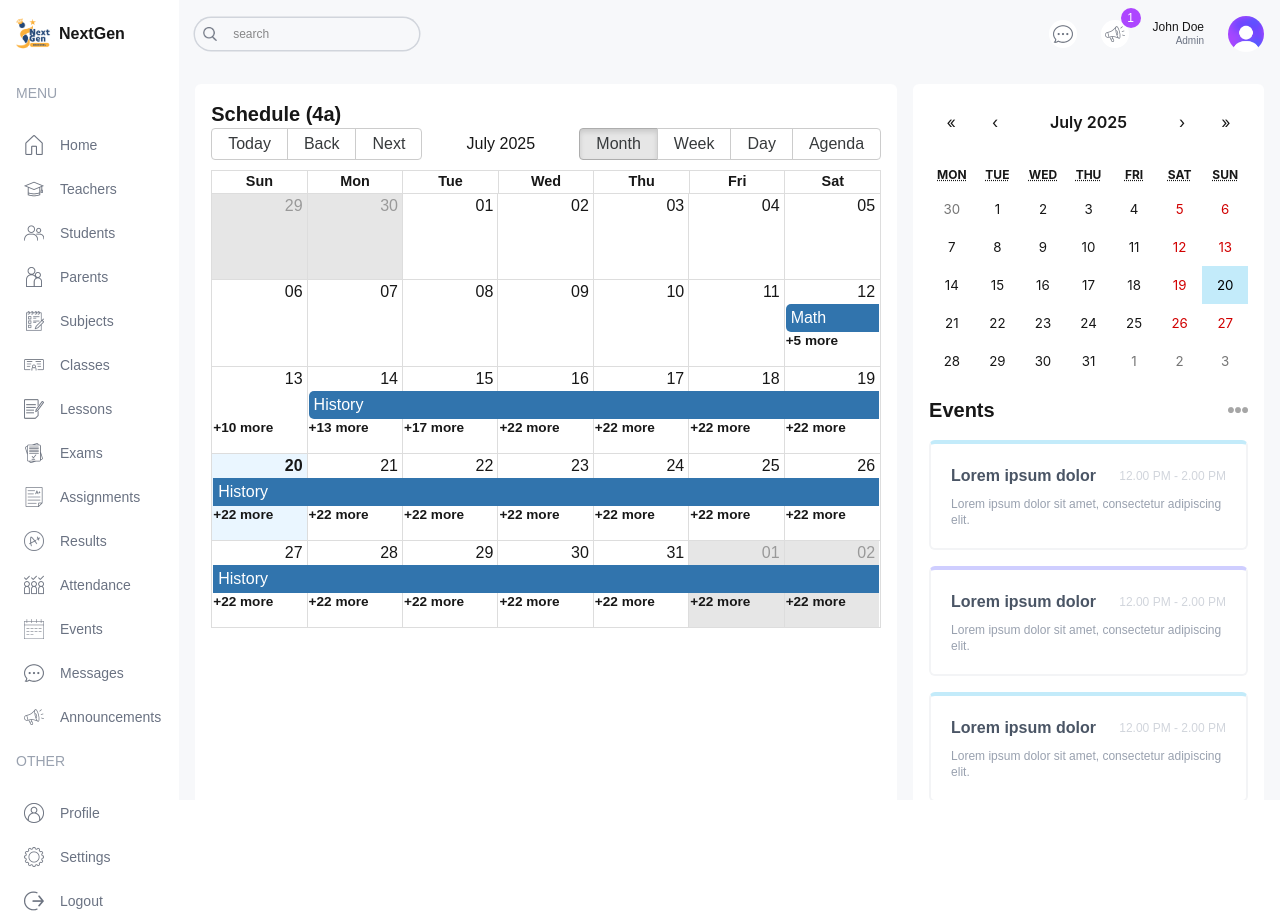
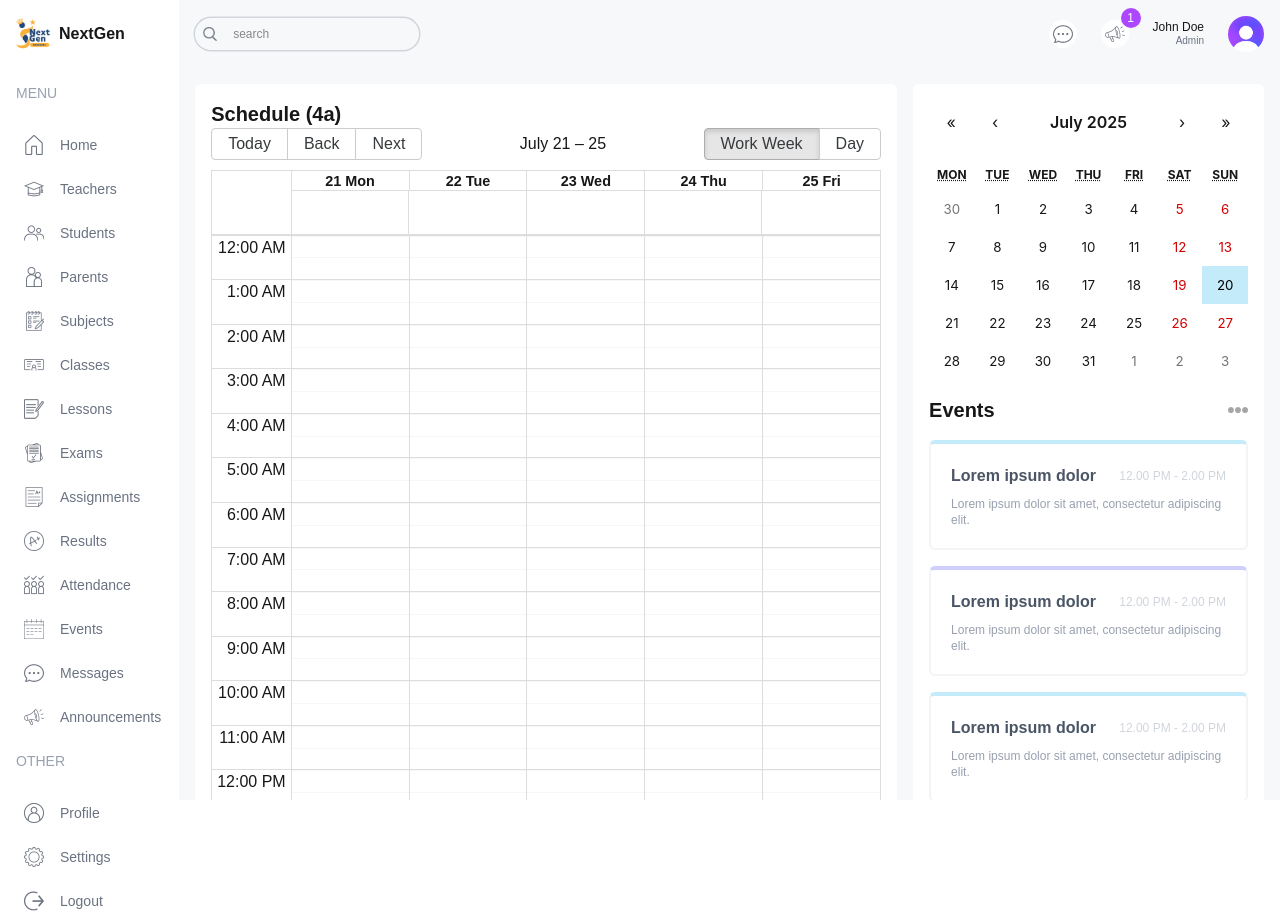
Before and after one commit to riponmondalbd/next-gen-school, a Next.js app: page /student in a window 1280 px wide. Built offline with nearby package versions, Linux system fonts and the light colour scheme.

Commit message:
data.ts --> update the correct date, previously i add wrong date

```diff
--- a/src/components/BigCalender.tsx
+++ b/src/components/BigCalender.tsx
@@ -1,21 +1,30 @@
 "use client";
 import { calendarEvents } from "@/lib/data";
 import moment from "moment";
-import { Calendar, momentLocalizer } from "react-big-calendar";
+import { useState } from "react";
+import { Calendar, momentLocalizer, View, Views } from "react-big-calendar";
 import "react-big-calendar/lib/css/react-big-calendar.css";
 
 const localizer = momentLocalizer(moment);
 
-const BigCalendar = (props) => (
-  <div>
+const BigCalendar = () => {
+  const [view, setView] = useState<View>(Views.WORK_WEEK);
+
+  const handleOnChangeView = (selectView: View) => {
+    setView(selectView);
+  };
+  return (
     <Calendar
       localizer={localizer}
       events={calendarEvents}
       startAccessor="start"
       endAccessor="end"
-      style={{ height: 500 }}
+      views={["work_week", "day"]}
+      view={view}
+      style={{ height: "98%" }}
+      onView={handleOnChangeView}
     />
-  </div>
-);
+  );
+};
 
 export default BigCalendar;
--- a/src/lib/data.ts
+++ b/src/lib/data.ts
@@ -920,143 +920,143 @@ export const calendarEvents = [
   {
     title: "Math",
     allDay: false,
-    start: new Date(2025, 6, 12, 8, 0),
-    end: new Date(2030, 7, 12, 8, 45),
+    start: new Date(2025, 7, 12, 8, 0),
+    end: new Date(2025, 7, 12, 8, 45),
   },
   {
     title: "English",
     allDay: false,
-    start: new Date(2025, 6, 12, 9, 0),
-    end: new Date(2030, 7, 12, 9, 45),
+    start: new Date(2025, 7, 12, 9, 0),
+    end: new Date(2025, 7, 12, 9, 45),
   },
   {
     title: "Biology",
     allDay: false,
-    start: new Date(2025, 6, 12, 10, 0),
-    end: new Date(2030, 7, 12, 10, 45),
+    start: new Date(2025, 7, 12, 10, 0),
+    end: new Date(2025, 7, 12, 10, 45),
   },
   {
     title: "Physics",
     allDay: false,
-    start: new Date(2025, 6, 12, 11, 0),
-    end: new Date(2030, 7, 12, 11, 45),
+    start: new Date(2025, 7, 12, 11, 0),
+    end: new Date(2025, 7, 12, 11, 45),
   },
   {
     title: "Chemistry",
     allDay: false,
-    start: new Date(2025, 6, 12, 13, 0),
-    end: new Date(2030, 7, 12, 13, 45),
+    start: new Date(2025, 7, 12, 13, 0),
+    end: new Date(2025, 7, 12, 13, 45),
   },
   {
     title: "History",
     allDay: false,
-    start: new Date(2025, 6, 12, 14, 0),
-    end: new Date(2030, 7, 12, 14, 45),
+    start: new Date(2025, 7, 12, 14, 0),
+    end: new Date(2025, 7, 12, 14, 45),
   },
   {
     title: "English",
     allDay: false,
-    start: new Date(2025, 6, 13, 9, 0),
-    end: new Date(2030, 7, 13, 9, 45),
+    start: new Date(2025, 7, 13, 9, 0),
+    end: new Date(2025, 7, 13, 9, 45),
   },
   {
     title: "Biology",
     allDay: false,
-    start: new Date(2025, 6, 13, 10, 0),
-    end: new Date(2030, 7, 13, 10, 45),
+    start: new Date(2025, 7, 13, 10, 0),
+    end: new Date(2025, 7, 13, 10, 45),
   },
   {
     title: "Physics",
     allDay: false,
-    start: new Date(2025, 6, 13, 11, 0),
-    end: new Date(2030, 7, 13, 11, 45),
+    start: new Date(2025, 7, 13, 11, 0),
+    end: new Date(2025, 7, 13, 11, 45),
   },
 
   {
     title: "History",
     allDay: false,
-    start: new Date(2025, 6, 13, 14, 0),
-    end: new Date(2030, 7, 13, 14, 45),
+    start: new Date(2025, 7, 13, 14, 0),
+    end: new Date(2025, 7, 13, 14, 45),
   },
   {
     title: "Math",
     allDay: false,
-    start: new Date(2025, 6, 14, 8, 0),
-    end: new Date(2030, 7, 14, 8, 45),
+    start: new Date(2025, 7, 14, 8, 0),
+    end: new Date(2025, 7, 14, 8, 45),
   },
   {
     title: "Biology",
     allDay: false,
-    start: new Date(2025, 6, 14, 10, 0),
-    end: new Date(2030, 7, 14, 10, 45),
+    start: new Date(2025, 7, 14, 10, 0),
+    end: new Date(2025, 7, 14, 10, 45),
   },
 
   {
     title: "Chemistry",
     allDay: false,
-    start: new Date(2025, 6, 14, 13, 0),
-    end: new Date(2030, 7, 14, 13, 45),
+    start: new Date(2025, 7, 14, 13, 0),
+    end: new Date(2025, 7, 14, 13, 45),
   },
   {
     title: "History",
     allDay: false,
-    start: new Date(2025, 6, 14, 14, 0),
-    end: new Date(2030, 7, 13, 14, 45),
+    start: new Date(2025, 7, 14, 14, 0),
+    end: new Date(2025, 7, 13, 14, 45),
   },
   {
     title: "English",
     allDay: false,
-    start: new Date(2025, 6, 15, 9, 0),
-    end: new Date(2030, 7, 15, 9, 45),
+    start: new Date(2025, 7, 15, 9, 0),
+    end: new Date(2025, 7, 15, 9, 45),
   },
   {
     title: "Biology",
     allDay: false,
-    start: new Date(2025, 6, 15, 10, 0),
-    end: new Date(2030, 7, 15, 10, 45),
+    start: new Date(2025, 7, 15, 10, 0),
+    end: new Date(2025, 7, 15, 10, 45),
   },
   {
     title: "Physics",
     allDay: false,
-    start: new Date(2025, 6, 15, 11, 0),
-    end: new Date(2030, 7, 15, 11, 45),
+    start: new Date(2025, 7, 15, 11, 0),
+    end: new Date(2025, 7, 15, 11, 45),
   },
 
   {
     title: "History",
     allDay: false,
-    start: new Date(2025, 6, 15, 14, 0),
-    end: new Date(2030, 7, 15, 14, 45),
+    start: new Date(2025, 7, 15, 14, 0),
+    end: new Date(2025, 7, 15, 14, 45),
   },
   {
     title: "Math",
     allDay: false,
-    start: new Date(2025, 6, 16, 8, 0),
-    end: new Date(2030, 7, 16, 8, 45),
+    start: new Date(2025, 7, 16, 8, 0),
+    end: new Date(2025, 7, 16, 8, 45),
   },
   {
     title: "English",
     allDay: false,
-    start: new Date(2025, 6, 16, 9, 0),
-    end: new Date(2030, 7, 16, 9, 45),
+    start: new Date(2025, 7, 16, 9, 0),
+    end: new Date(2025, 7, 16, 9, 45),
   },
 
   {
     title: "Physics",
     allDay: false,
-    start: new Date(2025, 6, 16, 11, 0),
-    end: new Date(2030, 7, 16, 11, 45),
+    start: new Date(2025, 7, 16, 11, 0),
+    end: new Date(2025, 7, 16, 11, 45),
   },
   {
     title: "Chemistry",
     allDay: false,
-    start: new Date(2025, 6, 16, 13, 0),
-    end: new Date(2030, 7, 16, 13, 45),
+    start: new Date(2025, 7, 16, 13, 0),
+    end: new Date(2025, 7, 16, 13, 45),
   },
   {
     title: "History",
     allDay: false,
-    start: new Date(2025, 6, 16, 14, 0),
-    end: new Date(2030, 7, 16, 14, 45),
+    start: new Date(2025, 7, 16, 14, 0),
+    end: new Date(2025, 7, 16, 14, 45),
   },
 ];
```
